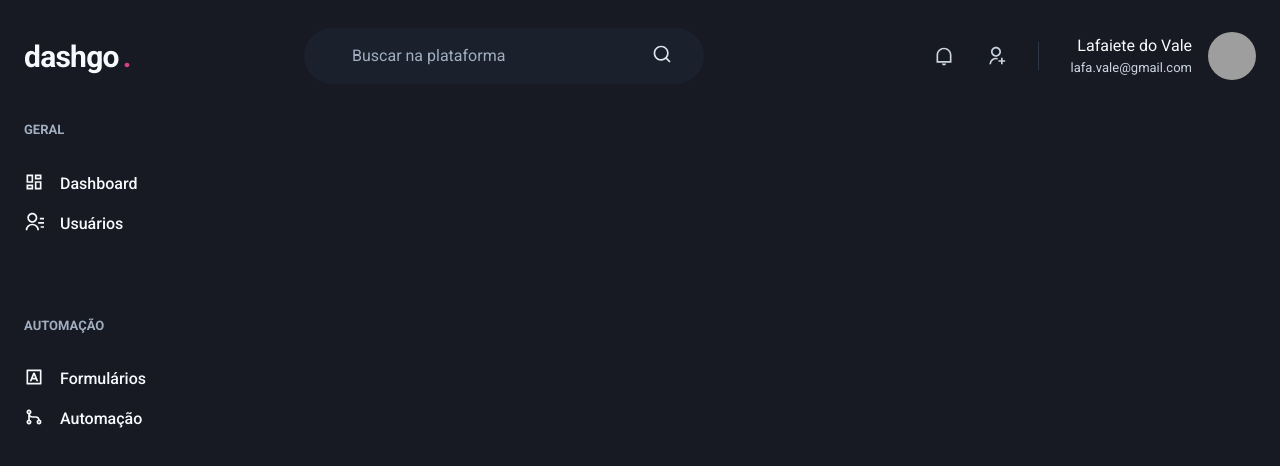
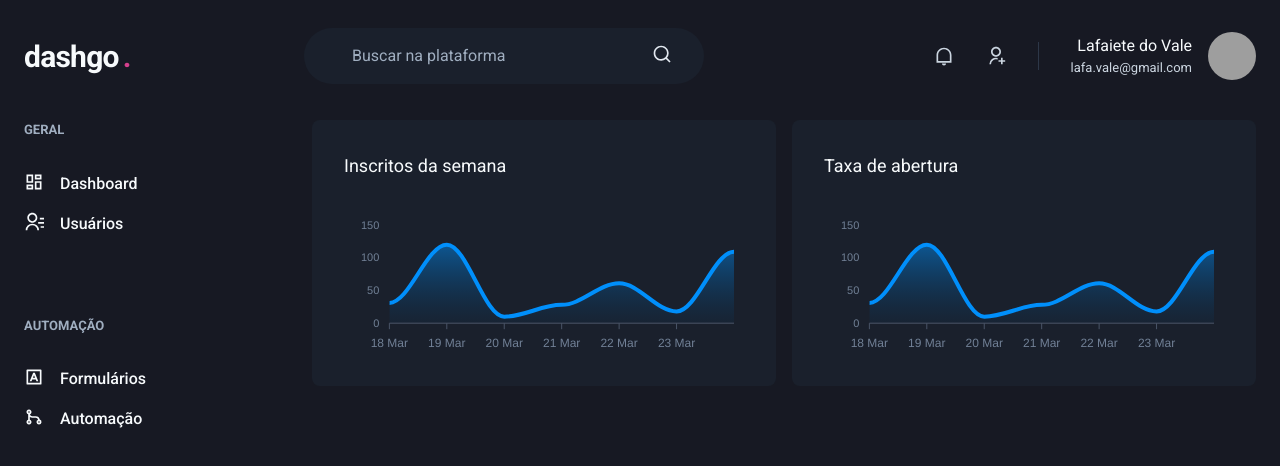
Before and after one commit to lafadovale/dashgo, a Next.js app: page /dashboard in a window 1280 px wide. Shown: the top 466 px of the page. Built offline with nearby package versions, Linux system fonts and the light colour scheme; grey boxes are pictures that could not be loaded.

Commit message:
Dashboard created

```diff
--- a/package.json
+++ b/package.json
@@ -15,9 +15,11 @@
     "@types/node": "18.15.11",
     "@types/react": "18.0.33",
     "@types/react-dom": "18.0.11",
+    "apexcharts": "^3.37.3",
     "framer-motion": "^10.11.2",
     "next": "13.3.0",
     "react": "18.2.0",
+    "react-apexcharts": "^1.4.0",
     "react-dom": "18.2.0",
     "react-icons": "^4.8.0",
     "typescript": "5.0.4"
--- a/src/pages/dashboard.tsx
+++ b/src/pages/dashboard.tsx
@@ -1,6 +1,61 @@
-import { Flex } from "@chakra-ui/react";
+import { Box, Flex, SimpleGrid, Text, theme } from "@chakra-ui/react";
+import dynamic from "next/dynamic";
 import { Header } from "@/components/Header";
 import { Sidebar } from "@/components/Sidebar";
+import { ApexOptions } from "apexcharts";
+
+const Chart = dynamic(() => import("react-apexcharts"), {
+  ssr: false,
+});
+
+const options: ApexOptions = {
+  chart: {
+    toolbar: {
+      show: false,
+    },
+    zoom: {
+      enabled: false,
+    },
+    foreColor: theme.colors.gray[500],
+  },
+  grid: {
+    show: false,
+  },
+  dataLabels: {
+    enabled: false,
+  },
+  tooltip: {
+    enabled: false,
+  },
+  xaxis: {
+    type: "datetime",
+    axisBorder: {
+      color: theme.colors.gray[600],
+    },
+    axisTicks: {
+      color: theme.colors.gray[600],
+    },
+    categories: [
+      "2021-03-18T00:00:00.00Z",
+      "2021-03-19T00:00:00.00Z",
+      "2021-03-20T00:00:00.00Z",
+      "2021-03-21T00:00:00.00Z",
+      "2021-03-22T00:00:00.00Z",
+      "2021-03-23T00:00:00.00Z",
+      "2021-03-24T00:00:00.00Z",
+    ],
+  },
+  fill: {
+    opacity: 0.3,
+    type: "gradient",
+    gradient: {
+      shade: "dark",
+      opacityFrom: 0.7,
+      opacityTo: 0.3,
+    },
+  },
+};
+const series = [{ name: "series1", data: [31, 120, 10, 28, 61, 18, 109] }];
 
 export default function Dashboard() {
   return (
@@ -8,6 +63,26 @@
       <Header />
       <Flex w="100%" my="6" maxWidth={1480} mx="auto" px="6">
         <Sidebar />
+
+        <SimpleGrid
+          flex="1"
+          gap="4"
+          minChildWidth="320px"
+          alignItems="flex-start"
+        >
+          <Box p="8" bg="gray.800" borderRadius={8} pb="4">
+            <Text fontSize="lg" mb="4">
+              Inscritos da semana
+            </Text>
+            <Chart options={options} series={series} type="area" height={160} />
+          </Box>
+          <Box p="8" bg="gray.800" borderRadius={8} pb="4">
+            <Text fontSize="lg" mb="4">
+              Taxa de abertura
+            </Text>
+            <Chart options={options} series={series} type="area" height={160} />
+          </Box>
+        </SimpleGrid>
       </Flex>
     </Flex>
   );
```
Also changed, not shown: 1 other file (tests, documents, lock files or other folders).
